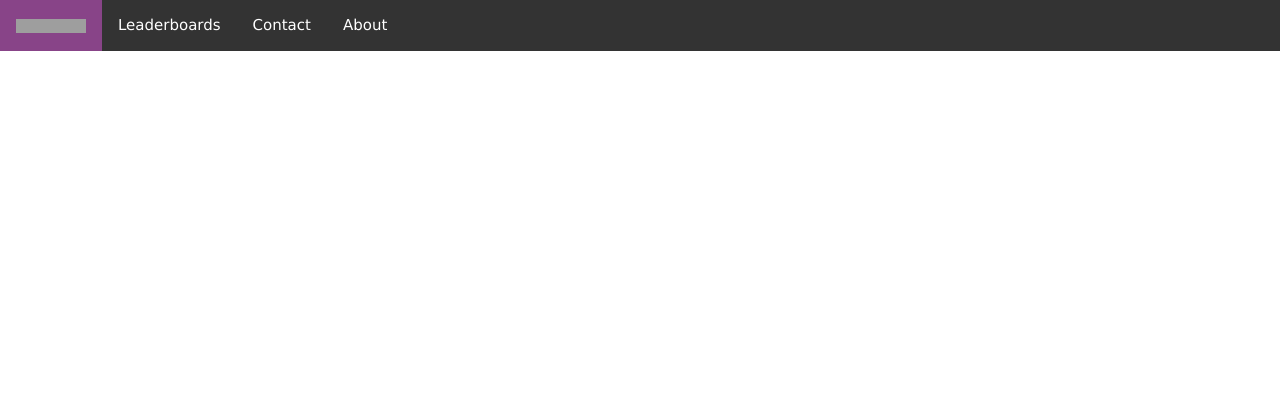
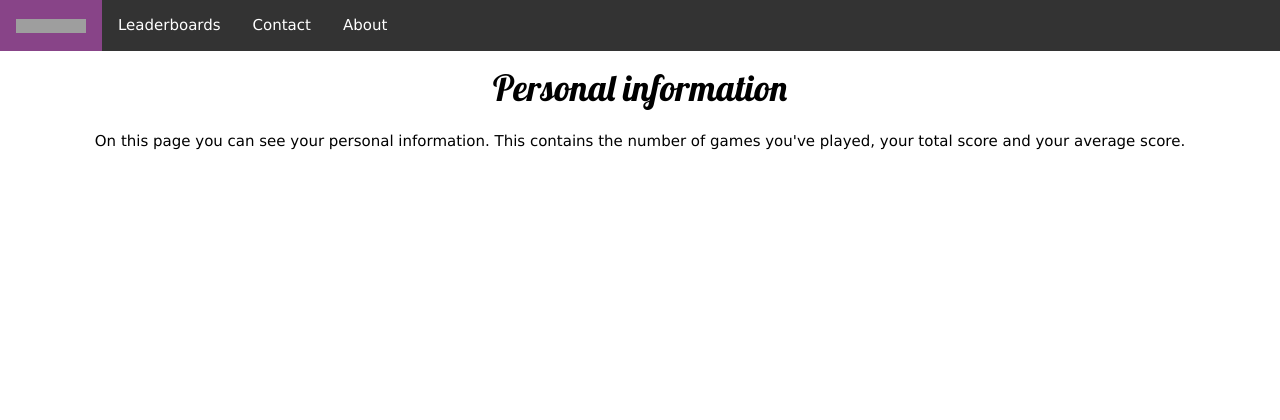
Before and after one commit to Erebeer/Technisch-Ontwerp, a Flask app: page /personalinfo in a window 1280 px wide. Shown: the top 420 px of the page. Run offline with Flask 2, Linux system fonts and the light colour scheme; some libraries are stand-ins or nearby versions; grey boxes are pictures that could not be loaded.

Commit message:
Meerdere changes gemaakt, homepage aangepast

```diff
--- a/templates/deleteaccount.html
+++ b/templates/deleteaccount.html
@@ -2,5 +2,9 @@
 {% extends "layout.html" %}
 
 {% block main%}
-
+<h1 class="hoofd">Delete your account</h1>
+<p>If you want to delete your account, press the button below. By clicking this button, it will direct you to a new page where you can confirm your decision. We're going to miss you though! :(</p>
+<div style="text-align:center;">
+    <a href="/confirmdelete"><button class="button"><span>Delete account</span></button></a>
+</div>
 {% endblock %}
--- a/templates/home.html
+++ b/templates/home.html
@@ -16,7 +16,8 @@
 
 {% elif not session.logged_in %}
 <div style="text-align:center;">
-<h1 class="hoofd">Welcome to Trivia!</h1>
+<h1 class="hoofd" style="font-size: 60px;">Welcome to Trivia!</h1>
+<img src="/static/img/header-min.jpg" width="640" height="320">
 <p>Please login. If you haven't gotten an account yet, please register.</p>
 </div>
 
--- a/templates/index.html
+++ b/templates/index.html
@@ -19,8 +19,7 @@
                         <option value="novice">Novice</option>
                         <option value="medium">Medium</option>
                         <option value="hard">Hard</option>
-                        <input type="submit" id=loginbtn name="difficulty">
-                    </select>
+                        <input type="submit" id=loginbtn name="difficulty" value="Play" class="button">
 
                 </div>
         </fieldset>
--- a/templates/personalinfo.html
+++ b/templates/personalinfo.html
@@ -2,5 +2,21 @@
 {% extends "layout.html" %}
 
 {% block main%}
+<h1 class="hoofd">Personal information</h1>
+<p>On this page you can see your personal information. This contains the number of games you've played, your total score and your average score.</p>
+
+{% for row in leaderboard %}
+<h3 class="hoofd">Username</h3>
+<p>{{ row.username }}</p>
+
+<h3 class="hoofd">Number of games played</h3>
+<p>{{ row.total_games }}</p>
+
+<h3 class="hoofd">Total score</h3>
+<p>{{ row.total_score }}</p>
+
+<h3 class="hoofd">Average score</h3>
+<p>{{ row.avarage_score }}</p>
+{% endfor %}
 
 {% endblock %}
```
Also changed, not shown: helpers.py (+7 -0 lines), templates/confirmdelete.html (added, +16 -0 lines).
